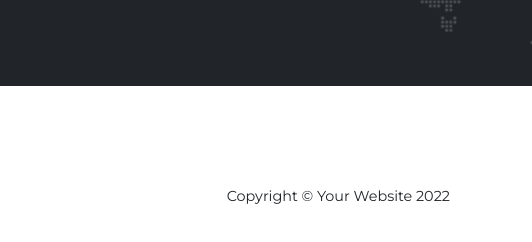
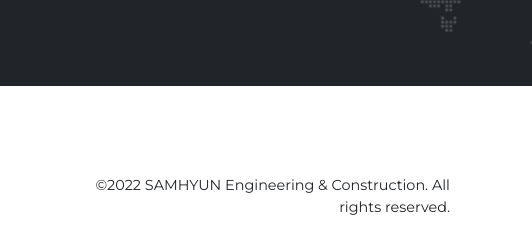
Before and after one commit to samhyun-enc/samhyun-enc, a plain HTML site: page index.html in a window 1280 px wide. Shown: the part 5058-5300 px from the top of the page, 748-1280 px from the left. Drawn offline with nearby package versions, Linux system fonts and the light colour scheme.

Commit message:
Update index.html

```diff
--- a/index.html
+++ b/index.html
@@ -279,7 +279,7 @@
                     <div class="col-lg-4 my-3 my-lg-0">
 						<img class="footer-shenc" src="assets/img/team/logo2.jpg" alt="..."/><br/>SamHyun-ENC Co., Ltd.<br/>Corporate SSN : 183-88-02655
                     </div>
-                    <div class="col-lg-4 text-lg-end"><br/><br/><br/> Copyright &copy; Your Website 2022
+                    <div class="col-lg-4 text-lg-end"><br/><br/><br/> ©2022 SAMHYUN Engineering & Construction. All rights reserved.
                     </div>
                 </div>
             </div>
```
